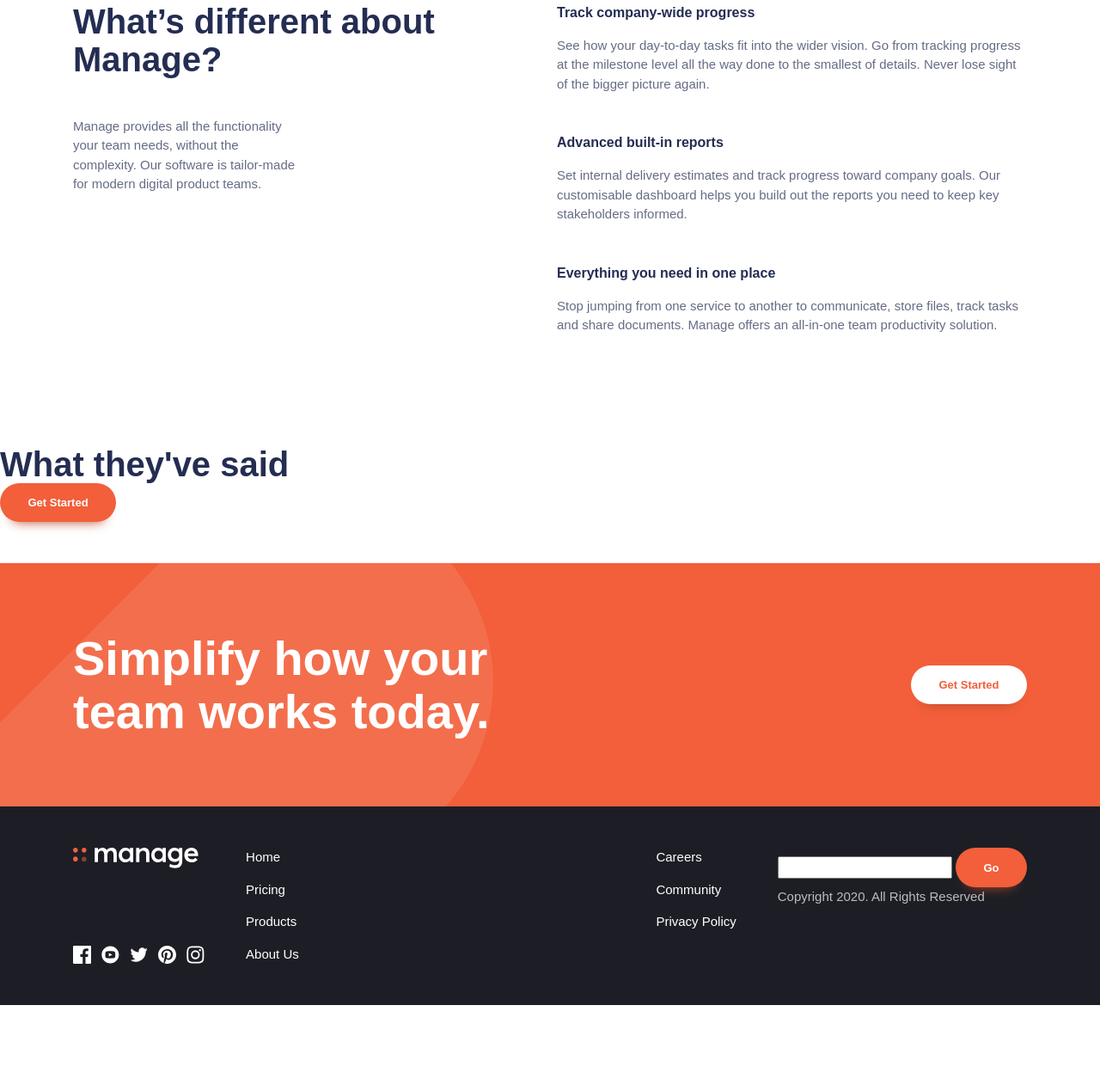
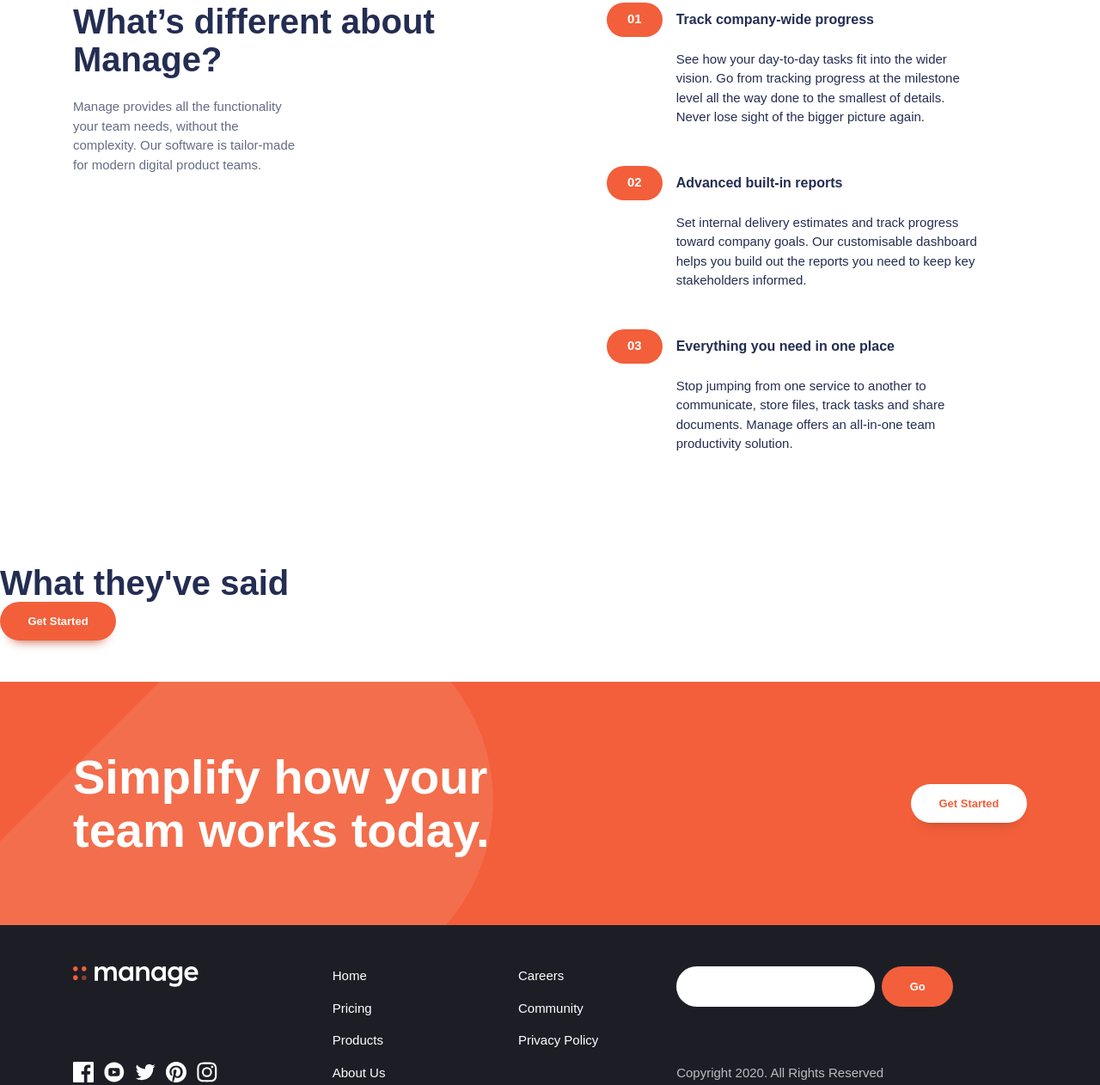
Before and after one commit to zoxabbasi/manage-landing-page_frontend_mentor, a website built with Vite: page index.html in a window 1280 px wide. Shown: the part 826-2088 px from the top of the page at 86% size. Before the commit the page ends 1995 px from the top, so only its background shows below. Built offline with nearby package versions, Linux system fonts and the light colour scheme.

Commit message:
Updated manage section

```diff
--- a/index.html
+++ b/index.html
@@ -61,7 +61,7 @@
     <section class="padding-block-900">
       <div class="container">
         <div class="even-columns">
-          <div class="flow">
+          <div class="flow text-center-sm-only margin-bottom-700" style="--flow-spacer: 1.5em">
             <h2 class="fs-secondary-heading fw-bold">What’s different about Manage?</h2>
             <p>Manage provides all the functionality your team needs, without the complexity. Our software is
               tailor-made for modern
@@ -72,8 +72,8 @@
               <li>
                 <div class="flow" style="--flow-spacer: 1em">
                   <!-- We are adding inline styling of variable as we want the locally scoped variable to take over the default value -->
-                  <h3 class="fs-600 fw-bold">Track company-wide progress</h3>
-                  <p data-width="wide">See how your day-to-day tasks fit into the wider vision. Go from tracking
+                  <h3 class="numbered-items__title | fs-600 fw-bold">Track company-wide progress</h3>
+                  <p class="numbered-items__body" data-width="wide">See how your day-to-day tasks fit into the wider vision. Go from tracking
                     progress at the milestone
                     level all the way
                     done to the smallest of details. Never lose sight of the bigger picture again.</p>
@@ -81,8 +81,8 @@
               </li>
               <li>
                 <div class="flow" style="--flow-spacer: 1em">
-                  <h3 class="fs-600 fw-bold">Advanced built-in reports</h3>
-                  <p data-width="wide">Set internal delivery estimates and track progress toward company goals. Our
+                  <h3 class="numbered-items__title | fs-600 fw-bold">Advanced built-in reports</h3>
+                  <p class="numbered-items__body" data-width="wide">Set internal delivery estimates and track progress toward company goals. Our
                     customisable dashboard
                     helps you build out
                     the reports you need to keep key stakeholders informed.</p>
@@ -90,8 +90,8 @@
               </li>
               <li>
                 <div class="flow" style="--flow-spacer: 1em">
-                  <h3 class="fs-600 fw-bold">Everything you need in one place</h3>
-                  <p data-width="wide">Stop jumping from one service to another to communicate, store files, track tasks
+                  <h3 class="numbered-items__title | fs-600 fw-bold">Everything you need in one place</h3>
+                  <p class="numbered-items__body" data-width="wide">Stop jumping from one service to another to communicate, store files, track tasks
                     and share
                     documents. Manage offers an
                     all-in-one team productivity solution.</p>
@@ -176,9 +176,9 @@
         <div class="primary-footer-form">
           <form action="">
             <input type="email">
-            <button class="button">Go</button>
+            <button class="button" data-shadow="none">Go</button>
+          </form>
           <p>Copyright 2020. All Rights Reserved</p>
-          </form>
         </div>
       </div>
     </div>
--- a/style.css
+++ b/style.css
@@ -137,7 +137,7 @@ p:not([class]) {
 }
 
 p[data-width="wide"] {
-  max-width: 100%;
+  max-width: 42ch;
 }
 
 /* Button */
@@ -163,6 +163,10 @@ p[data-width="wide"] {
 .button[data-type="inverted"] {
   background-color: var(--clr-neutral-100);
   color: var(--clr-accent-400);
+}
+
+.button[data-shadow="none"] {
+  box-shadow: none;
 }
 
 .button:hover,
@@ -297,6 +301,20 @@ To check what I'm working on*/
 
 .primary-footer-form {
   grid-area: form;
+
+  display: grid;
+  align-content: space-between;
+}
+
+.primary-footer form {
+  display: flex;
+  gap: var(--size-200);
+}
+
+input:where([type="email"], [type="text"]) {
+  border-radius: 100vw;
+  border: 0;
+  padding: var(--size-300) var(--size-400);
 }
 
 @media (min-width: 50em) {
@@ -305,7 +323,7 @@ To check what I'm working on*/
       'logo-social nav form';
   }
 
-  .primary-footer-logo-social{
+  .primary-footer-logo-social {
     align-items: flex-start;
     flex-direction: column;
     justify-content: space-between;
@@ -322,7 +340,7 @@ To check what I'm working on*/
 /* Footer nav */
 .footer-nav {
   columns: 2;
-  gap: max(30vw, 2rem);
+  gap: clamp(var(--size-200), 30vw, var(--size-900));
 }
 
 .footer-nav a {
@@ -394,6 +412,95 @@ To check what I'm working on*/
   position: fixed;
 }
 
+/* Numbered list */
+
+/* .numbered-items{
+  list-style: decimal !important;
+}
+
+.numbered-items ::marker{
+  color: red;
+  font-weight: bold;
+  background-color: greem;
+}
+ A marker has limitations when it comes to properties that can be applied to them
+*/
+
+.numbered-items {
+  counter-reset: count;
+  /*  It is important to reset the counter so that the numbers reset themselves on a new list
+      "count" is the name of the counter and it can be literally anything*/
+  width: fit-content;
+  margin-inline: auto;
+  /* fit-content is an intrinstic size, it's like min-content(make it as small as you can without causing line breaks)
+   max-content(this won't allow any line breaks) fit-content(will fit the content in the container according to the width of the container,
+   and margin-inline will center it */
+}
+
+.numbered-items li {
+  counter-increment: count;
+  /* Here we are incrementing the counter of every li */
+}
+
+.numbered-items div {
+  display: grid;
+  position: relative;
+  align-items: center;
+  column-gap: var(--size-400);
+  grid-template-columns: min-content 1fr;
+}
+
+.numbered-items__body {
+  grid-column: 1 / -1;
+}
+
+.numbered-items__title {
+  grid-column: 2 /3;
+  grid-row: 1 /2;
+  line-height: 1
+}
+
+@media(min-width: 30em) {
+
+  .numbered-items__body {
+    grid-column: 2 / -1;
+  }
+}
+
+.numbered-items div::before,
+.numbered-items div::after {
+  height: 40px;
+}
+
+.numbered-items div::before {
+  content: "0" counter(count);
+  display: flex;
+  align-items: center;
+  color: var(--clr-neutral-100);
+  font-weight: var(--fw-bold);
+  background-color: var(--clr-accent-400);
+  padding: 0 var(--size-500);
+  border-radius: 100vw;
+  grid-row: 1 / 2;
+  grid-column: 1 / 2;
+}
+
+@media (max-width: 30em) {
+  .numbered-items div::after {
+    --bg: var(--clr-accent-100);
+    content: "";
+    display: block;
+    z-index: -1;
+    grid-column: 1 / -1;
+    grid-row: 1 / 2;
+    width: 100%;
+    border-radius: 100vw;
+    box-shadow: 5em 0 0 var(--bg);
+    /* Box shadows can't cause any overflow, it's visual only */
+    background: var(--bg);
+  }
+}
+
 /* General Styling */
 .visually-hidden {
   position: absolute;
@@ -410,10 +517,10 @@ To check what I'm working on*/
 
 .container {
   --max-width: 1110px;
-  --padding: 1rem;
+  --container-padding: 1rem;
   /* Locally scoped custom properties */
 
-  width: min(var(--max-width), 100% - (var(--padding) * 2));
+  width: min(var(--max-width), 100% - (var(--container-padding) * 2));
   /* min() will choose the smaller of whatever value we have */
   /* and then subtracting var(--padding) will push the contents away from the side by 1rem */
   /* and the * 2 will make the padding 2 rem */
@@ -462,7 +569,25 @@ To check what I'm working on*/
   /* The var will choose either --flow-spacer or the default value */
 }
 
-/* General Styling */
+.text-center {
+  text-align: center;
+}
+
+.text-center p {
+  margin-inline: auto;
+}
+
+@media(max-width: 50em) {
+  .text-center-sm-only {
+    text-align: center;
+  }
+
+  .text-center-sm-only p {
+    margin-inline: auto;
+  }
+}
+
+
 .text-primary-400 {
   color: var(--clr-primary-400);
 }
@@ -550,6 +675,10 @@ To check what I'm working on*/
   padding-block: var(--size-700);
 }
 
+.margin-bottom-700 {
+  margin-block-end: var(--size-700)
+}
+
 .display-sm-none {
   display: none;
 }
```
Lines whose indentation alone changed are shown as unchanged.
